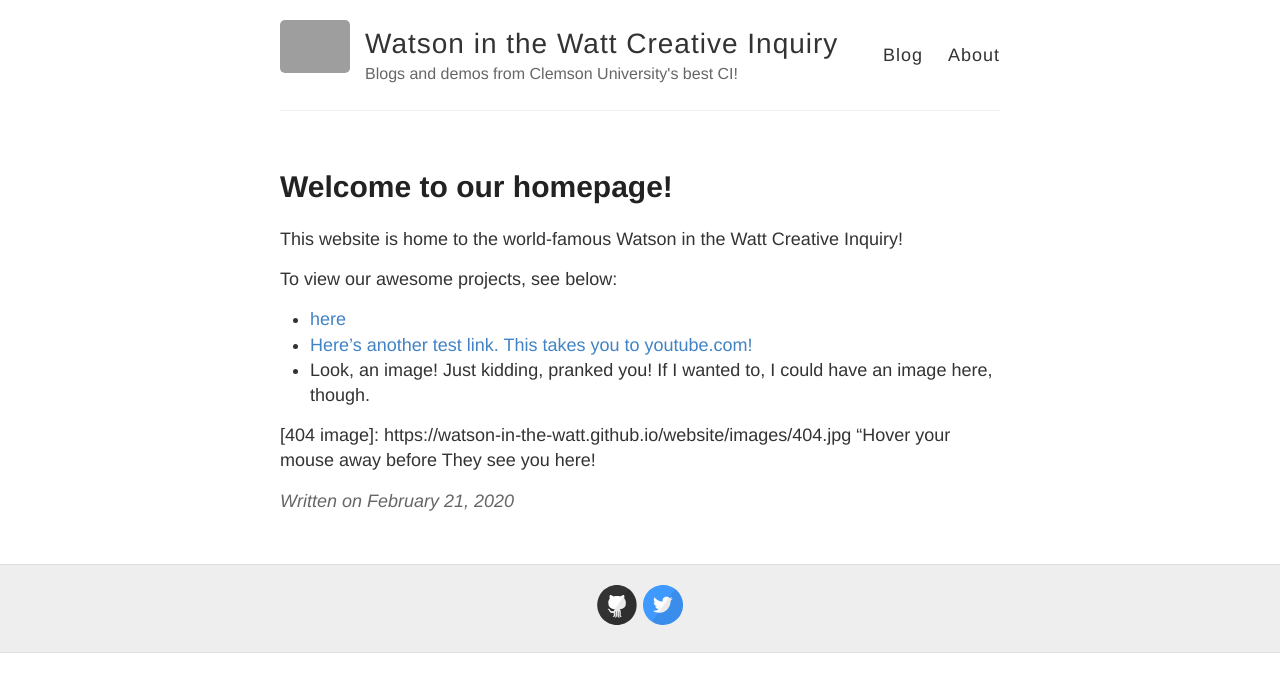
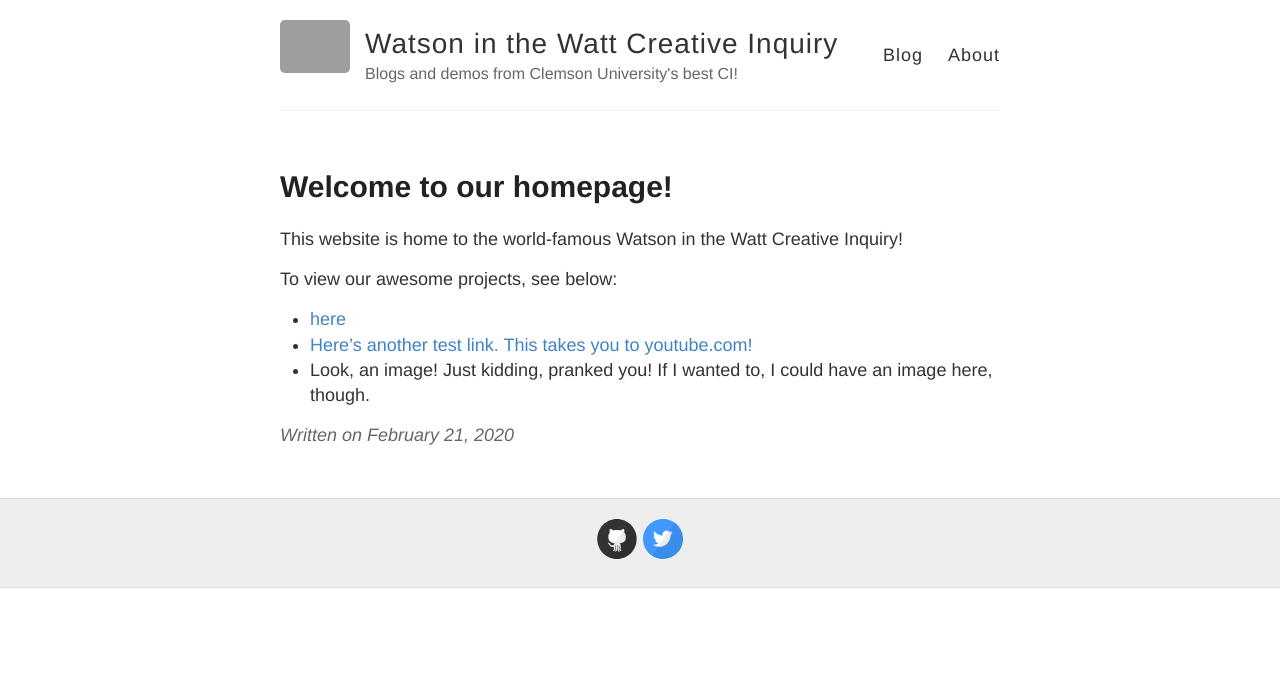
Before and after one commit to Watt-AI/website, a Jekyll site: the page built from _posts/2020-02-21-FirstPost.md, in a window 1280 px wide. Shown: the top 692 px of the page. Built offline with Jekyll 4.4.1, drawn with Linux system fonts in a browser that asks for light colours; grey boxes are pictures that could not be loaded.

Commit message:
added missing quote

```diff
--- a/_posts/2020-02-21-FirstPost.md
+++ b/_posts/2020-02-21-FirstPost.md
@@ -11,4 +11,4 @@
 - [Here's another test link. This takes you to youtube.com!](https://www.youtube.com)
 - Look, an image! Just kidding, pranked you! If I wanted to, I could have an image here, though.
 
-[404 image]: https://watson-in-the-watt.github.io/website/images/404.jpg "Hover your mouse away before They see you here!
+[404 image]: https://watson-in-the-watt.github.io/website/images/404.jpg "Hover your mouse away before They see you here!"
```
